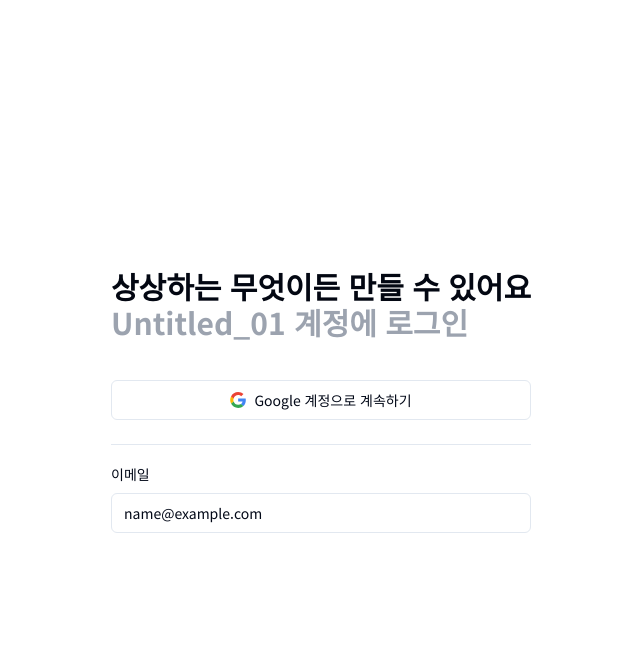
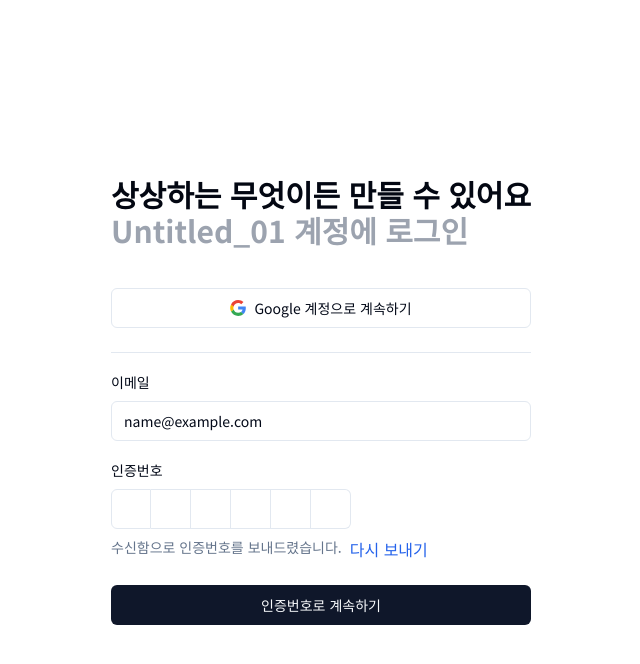
Before and after one commit to ninanoray/Untitled_01, a Next.js app: page /login in a window 1280 px wide. Both pictures are taken after typing "name@example.com" into the empty fields and a click on the button "계속". Shown: the top 664 px of the page, without its empty margins (319-959 px from the left). Built offline with nearby package versions, Linux system fonts and the light colour scheme.

Commit message:
feat: 인증번호 input 구현
"test"문자열이 포함된 이메일 입력시 비밀번호, 아닐시 인증번호 input이 보이도록 임시 구현

비밀번호나 인증번호를 입력하면 메인으로 이동하도록 임시 구현

```diff
--- a/src/components/login/loginForm.tsx
+++ b/src/components/login/loginForm.tsx
@@ -1,5 +1,6 @@
 import { Button } from "@/src/components/ui/button";
 import { zodResolver } from "@hookform/resolvers/zod";
+import { REGEXP_ONLY_DIGITS_AND_CHARS } from "input-otp";
 import { useRouter } from "next/navigation";
 import { useState } from "react";
 import { useForm } from "react-hook-form";
@@ -14,7 +15,12 @@ import {
   FormMessage,
 } from "../ui/form";
 import { Input } from "../ui/input";
-import { emailFormSchema, loginFormSchema } from "./loginFormSchema";
+import { InputOTP, InputOTPGroup, InputOTPSlot } from "../ui/input-otp";
+import {
+  emailFormSchema,
+  loginFormSchema,
+  pinFormSchema,
+} from "./loginFormSchema";
 
 const CHECK_EMAIL = 0;
 const CHECK_PASSWORD = 1;
@@ -39,6 +45,13 @@ const LoginForm = () => {
     },
   });
 
+  const formPin = useForm<z.infer<typeof pinFormSchema>>({
+    resolver: zodResolver(pinFormSchema),
+    defaultValues: {
+      pin: "",
+    },
+  });
+
   function onSubmitEmail(values: z.infer<typeof emailFormSchema>) {
     console.log(values);
     if (values.email.includes("test")) setLoginMode(CHECK_PASSWORD);
@@ -46,6 +59,11 @@ const LoginForm = () => {
   }
 
   function onSubmitLogin(values: z.infer<typeof loginFormSchema>) {
+    console.log(values);
+    router.push("/");
+  }
+
+  function onSubmitPin(values: z.infer<typeof pinFormSchema>) {
     console.log(values);
     router.push("/");
   }
@@ -69,6 +87,7 @@ const LoginForm = () => {
                     onInput={() => {
                       setLoginMode(CHECK_EMAIL);
                       formLogin.resetField("password");
+                      formPin.resetField("pin");
                     }}
                     {...field}
                   />
@@ -111,7 +130,49 @@ const LoginForm = () => {
               )}
             />
             <Button type="submit" className="w-full">
-              비밀번호로 계속
+              비밀번호로 계속하기
+            </Button>
+          </form>
+        </Form>
+      )}
+      {loginMode === CHECK_PIN && (
+        <Form {...formPin}>
+          <form
+            onSubmit={formPin.handleSubmit(onSubmitPin)}
+            className="space-y-6 mt-4"
+          >
+            <FormField
+              control={formPin.control}
+              name="pin"
+              render={({ field }) => (
+                <FormItem>
+                  <FormLabel>인증번호</FormLabel>
+                  <FormControl>
+                    <InputOTP
+                      maxLength={6}
+                      pattern={REGEXP_ONLY_DIGITS_AND_CHARS}
+                      {...field}
+                    >
+                      <InputOTPGroup>
+                        <InputOTPSlot index={0} />
+                        <InputOTPSlot index={1} />
+                        <InputOTPSlot index={2} />
+                        <InputOTPSlot index={3} />
+                        <InputOTPSlot index={4} />
+                        <InputOTPSlot index={5} />
+                      </InputOTPGroup>
+                    </InputOTP>
+                  </FormControl>
+                  <FormDescription className="flex gap-2">
+                    수신함으로 인증번호를 보내드렸습니다.
+                    <p className="text-blue-600 cursor-pointer">다시 보내기</p>
+                  </FormDescription>
+                  <FormMessage />
+                </FormItem>
+              )}
+            />
+            <Button type="submit" className="w-full">
+              인증번호로 계속하기
             </Button>
           </form>
         </Form>
--- a/src/components/login/loginFormSchema.ts
+++ b/src/components/login/loginFormSchema.ts
@@ -18,3 +18,7 @@ export const loginFormSchema = z.object({
   //   .email("유효하지 않은 이메일입니다."),
   password: z.string().min(1, { message: "비밀번호를 입력해주세요." }),
 });
+
+export const pinFormSchema = z.object({
+  pin: z.string().min(6, { message: "인증코드 6자리를 입력해주세요." }),
+});
```
